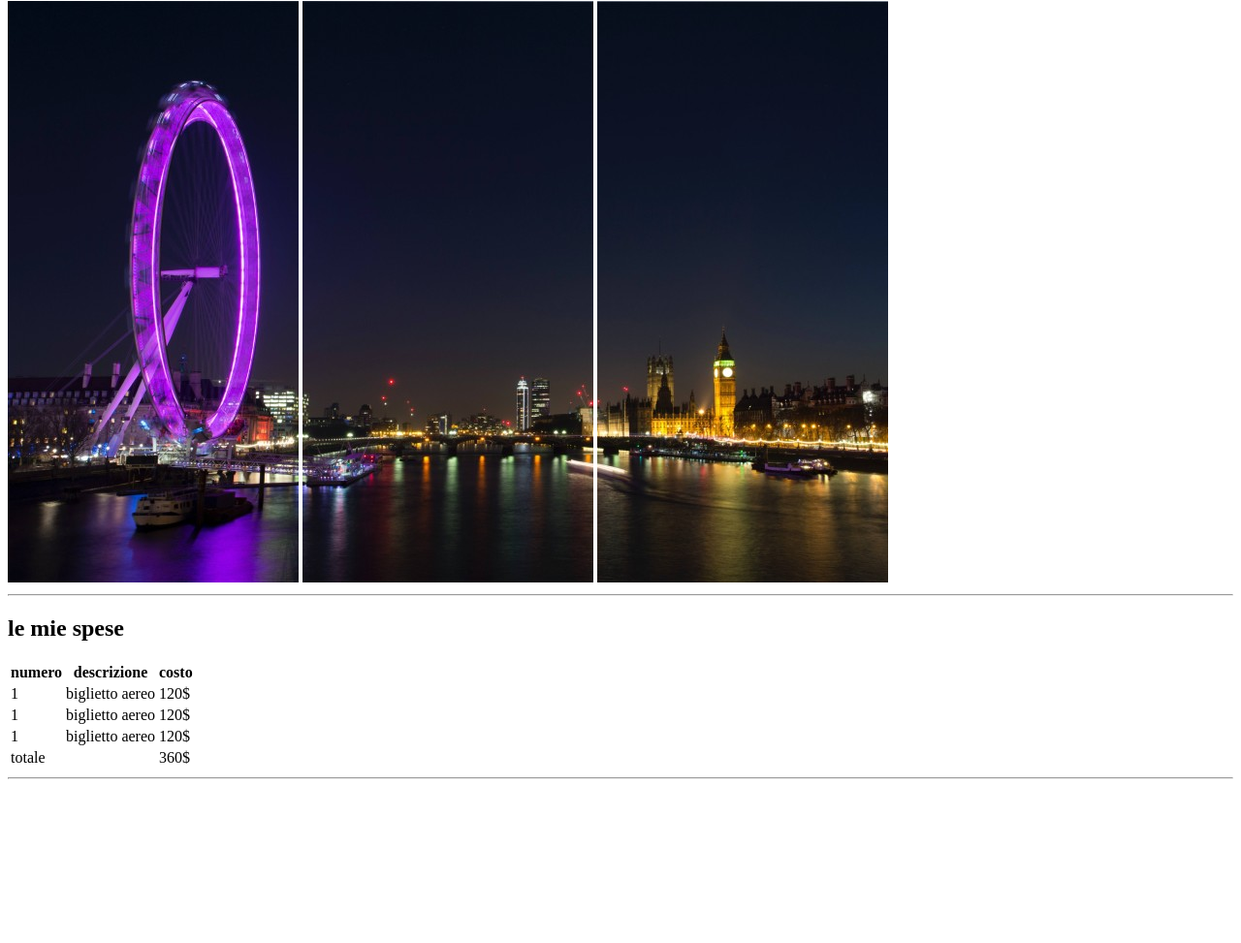
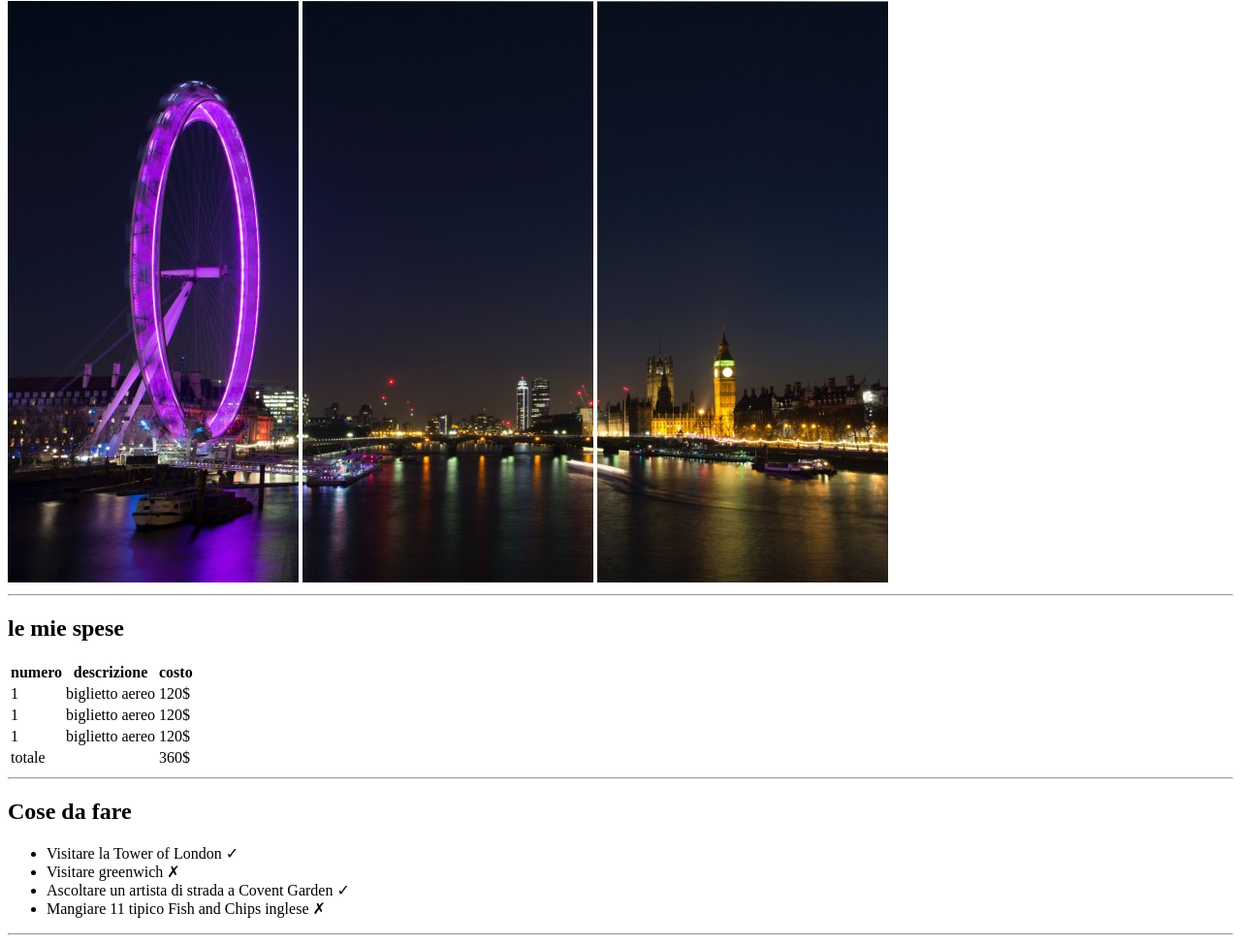
Before and after one commit to giovanni-moccaldi/html-london-trip, a plain HTML site: page index.html in a window 1280 px wide. Shown: the part 79-1052 px from the top of the page at 97% size. Before the commit the page ends 891 px from the top, so only its background shows below. Drawn offline with Linux system fonts and the light colour scheme.

Commit message:
cose da fare + tab modified

```diff
--- a/index.html
+++ b/index.html
@@ -23,19 +23,25 @@
     </thead>
     <!--corpo tab-->
     <tbody>
+        <tr>
          <td>1</td>
          <td>biglietto aereo</td>
          <td>120$</td>
+        </tr>
     </tbody>
     <tbody>
+        <tr>
          <td>1</td>
          <td>biglietto aereo</td>
          <td>120$</td>
+        </tr>
     </tbody>
     <tbody>
+        <tr>
          <td>1</td>
          <td>biglietto aereo</td>
          <td>120$</td>
+        </tr>
     </tbody>
     <!--chiusura tab-->
     <tfoot>
@@ -45,6 +51,16 @@
     </tfoot>
   </table>
 <hr>
+<!--list-->
+<h2>Cose da fare</h2>
+<ul>
+    <li>Visitare la Tower of London &check;</li>
+    <li>Visitare greenwich &cross;</li>
+    <li>Ascoltare un artista di strada a Covent Garden &check;</li>
+    <li>Mangiare 11 tipico Fish and Chips inglese &cross;</li>
+
+</ul>
+<hr>
 
 
 
```
Lines whose indentation alone changed are shown as unchanged.
